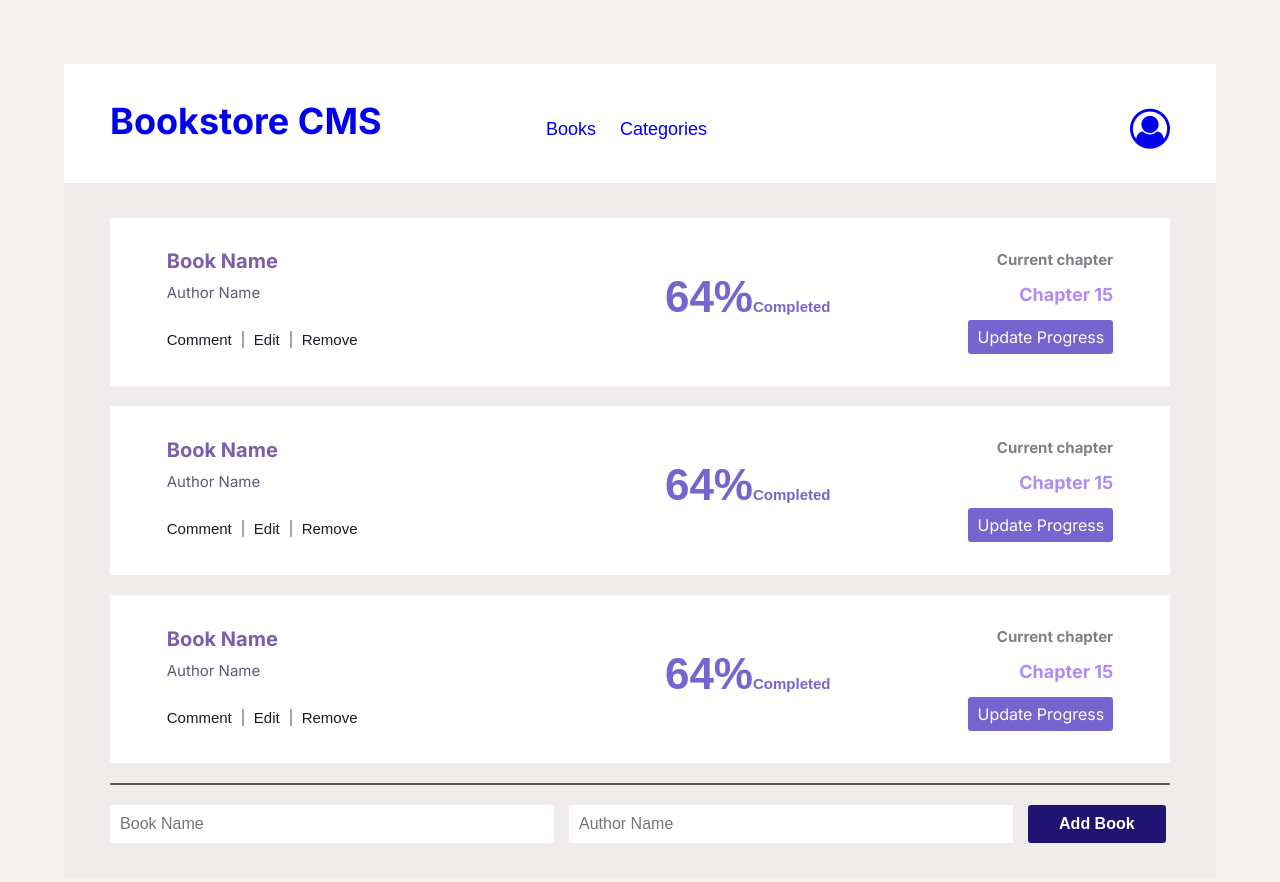
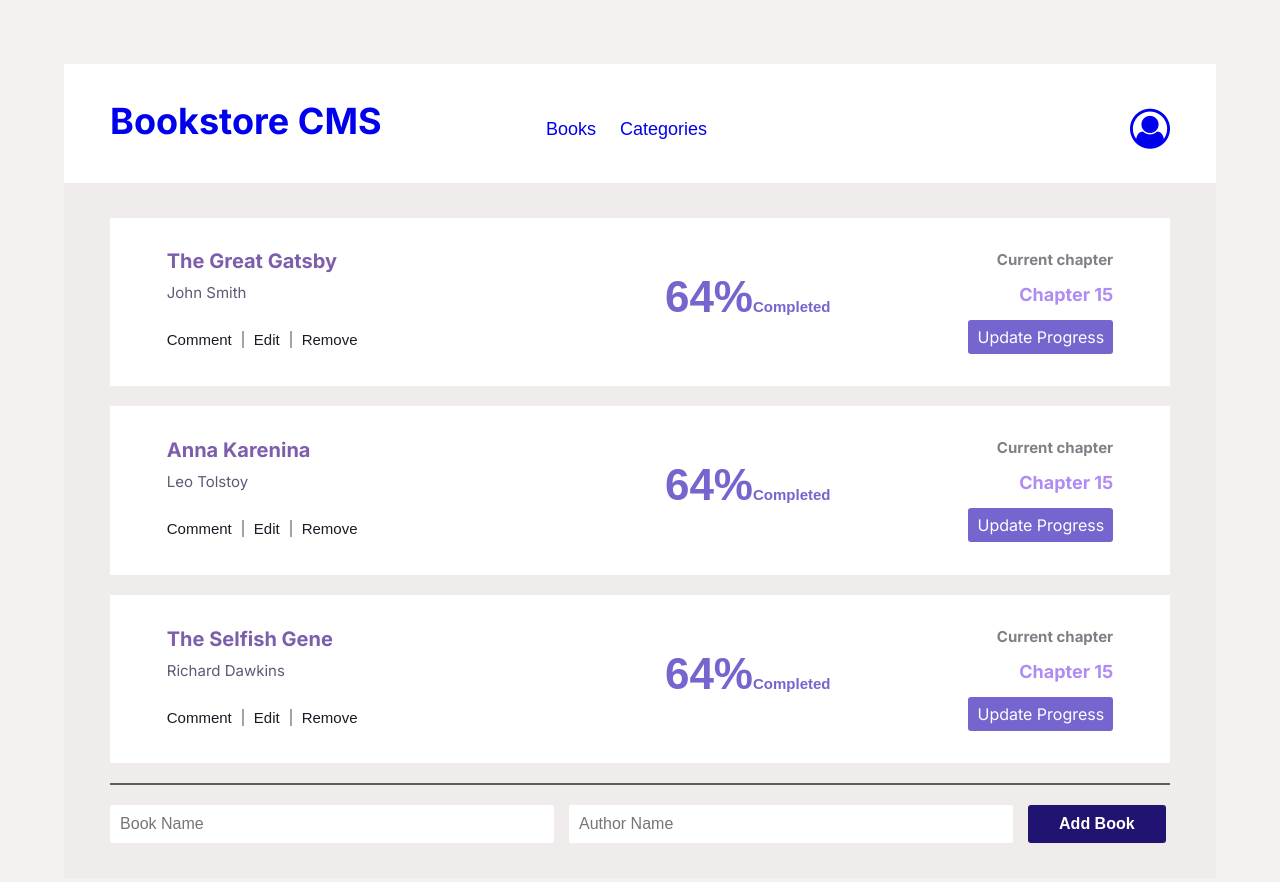
Before and after one commit to sumon766/bookstore, a React (Create React App) app: page / in a window 1280 px wide. Shown: the top 882 px of the page. Built offline with nearby package versions, Linux system fonts and the light colour scheme; a web font is replaced by a local one.

Commit message:
Bookstore functionality using react & redux

```diff
--- a/package.json
+++ b/package.json
@@ -14,6 +14,7 @@
     "react-redux": "^8.0.5",
     "react-router-dom": "^6.10.0",
     "react-scripts": "5.0.1",
+    "uuidv4": "^6.2.13",
     "web-vitals": "^2.1.4"
   },
   "scripts": {
--- a/src/App.css
+++ b/src/App.css
@@ -120,6 +120,11 @@ body {
   margin-right: 10px;
   padding-right: 10px;
   border-right: 2px solid #a7a3a3;
+  cursor: pointer;
+}
+
+.actions button:hover {
+  color:  rgb(18, 18, 216);
 }
 
 .update-progress button {
--- /dev/null
+++ b/src/components/Book.js
@@ -0,0 +1,40 @@
+import { useSelector, useDispatch } from 'react-redux';
+import { removeBook } from '../redux/books/bookSlice';
+
+const Book = () => {
+  const books = useSelector((store) => store.book.books);
+  const dispatch = useDispatch();
+  return (
+    <div>
+      {books.map((book) => {
+        const { item_id, title, author } = book;
+        return (
+          <div className="book" key={item_id}>
+            <div className="book-details">
+              <h2>{title}</h2>
+              <p>{author}</p>
+              <div className="actions">
+                <button type="button">Comment</button>
+                <button type="button">Edit</button>
+                <button type="button" onClick={() => dispatch(removeBook(item_id))}>Remove</button>
+              </div>
+            </div>
+            <div className="progress">
+              <h1>
+                64%
+                <span>Completed</span>
+              </h1>
+            </div>
+            <div className="update-progress">
+              <h4>Current chapter</h4>
+              <h3>Chapter 15</h3>
+              <button type="button">Update Progress</button>
+            </div>
+          </div>
+        );
+      })}
+    </div>
+  );
+};
+
+export default Book;
--- a/src/components/Books.js
+++ b/src/components/Books.js
@@ -1,78 +1,14 @@
+import { useSelector } from 'react-redux';
+import Book from './Book';
 import Form from './Form';
 
-const Books = () => (
-  <div className="books">
-    <div className="book">
-      <div className="book-details">
-        <h2>Book Name</h2>
-        <p>Author Name</p>
-        <div className="actions">
-          <button type="button">Comment</button>
-          <button type="button">Edit</button>
-          <button type="button">Remove</button>
-        </div>
-      </div>
-      <div className="progress">
-        <h1>
-          64%
-          <span>Completed</span>
-        </h1>
-      </div>
-      <div className="update-progress">
-        <h4>Current chapter</h4>
-        <h3>Chapter 15</h3>
-        <button type="button">Update Progress</button>
-      </div>
+const Books = () => {
+  const { books } = useSelector((store) => store.book);
+  return (
+    <div className="books">
+      <Book />
+      <Form />
     </div>
-
-    <div className="book">
-      <div className="book-details">
-        <h2>Book Name</h2>
-        <p>Author Name</p>
-        <div className="actions">
-          <button type="button">Comment</button>
-          <button type="button">Edit</button>
-          <button type="button">Remove</button>
-        </div>
-      </div>
-      <div className="progress">
-        <h1>
-          64%
-          <span>Completed</span>
-        </h1>
-      </div>
-      <div className="update-progress">
-        <h4>Current chapter</h4>
-        <h3>Chapter 15</h3>
-        <button type="button">Update Progress</button>
-      </div>
-    </div>
-
-    <div className="book">
-      <div className="book-details">
-        <h2>Book Name</h2>
-        <p>Author Name</p>
-        <div className="actions">
-          <button type="button">Comment</button>
-          <button type="button">Edit</button>
-          <button type="button">Remove</button>
-        </div>
-      </div>
-      <div className="progress">
-        <h1>
-          64%
-          <span>Completed</span>
-        </h1>
-      </div>
-      <div className="update-progress">
-        <h4>Current chapter</h4>
-        <h3>Chapter 15</h3>
-        <button type="button">Update Progress</button>
-      </div>
-    </div>
-
-    <Form />
-  </div>
-);
-
+  );
+};
 export default Books;
--- a/src/components/Form.js
+++ b/src/components/Form.js
@@ -1,14 +1,53 @@
-import { useDispatch } from 'react-redux';
+import store from '../redux/store';
+import { useState } from 'react';
 import { addBook } from '../redux/books/bookSlice';
 
 const Form = () => {
-  const dispatch = useDispatch();
+  const [newBook, setNewBook] = useState({
+    title: '',
+    author: '',
+    category: '',
+  });
+
+  const handleAddBook = (event) => {
+    event.preventDefault();
+    const books = store.getState().book.books;
+    const id = 'item' + (books.length + 1);
+    const title = document.getElementById('book-name').value;
+    const author = document.getElementById('author-name').value;
+    const category = 'Drama';
+    store.dispatch(addBook({item_id: id, title, author, category}));
+    setNewBook({ title: '', author: '', category: '' });
+  }
+
   return (
     <div className="add-book">
-      <form className="form">
-        <input type="text" name="book-name" id="book-name" placeholder="Book Name" required />
-        <input type="text" name="author-name" id="author-name" placeholder="Author Name" required />
-        <button type="submit" id="submit" onClick={() => dispatch(addBook({ title: 'Sherlock Holmes', author: 'Sir Arthur Conan Doyle' }))}>Add Book</button>
+      <form onSubmit={handleAddBook} className="form">
+        <input
+          type="text"
+          name="book-name"
+          id="book-name"
+          placeholder="Book Name"
+          value={newBook.title}
+          onChange={(e) =>
+            setNewBook({ ...newBook, title: e.target.value })
+          }
+          required
+        />
+        <input
+          type="text"
+          name="author-name"
+          id="author-name"
+          placeholder="Author Name"
+          value={newBook.author}
+          onChange={(e) =>
+            setNewBook({ ...newBook, author: e.target.value })
+          }
+          required
+        />
+        <button type="submit" id="submit">
+          Add Book
+        </button>
       </form>
     </div>
   );
--- a/src/redux/books/bookSlice.js
+++ b/src/redux/books/bookSlice.js
@@ -1,23 +1,41 @@
 import { createSlice } from '@reduxjs/toolkit';
 
-const books = [];
-
 const initialState = {
-  books,
+  books: [
+    {
+      item_id: 'item1',
+      title: 'The Great Gatsby',
+      author: 'John Smith',
+      category: 'Fiction',
+    },
+    {
+      item_id: 'item2',
+      title: 'Anna Karenina',
+      author: 'Leo Tolstoy',
+      category: 'Fiction',
+    },
+    {
+      item_id: 'item3',
+      title: 'The Selfish Gene',
+      author: 'Richard Dawkins',
+      category: 'Nonfiction',
+    },
+  ]
 };
 
 const bookSlice = createSlice({
   name: 'book',
   initialState,
   reducers: {
-    addBook: (state, action) => {
-      state.books.push(action.payload);
+    addBook: (store, action) => {
+      store.books.push(action.payload);
     },
-    removeBook: (state, action) => {
-      const bookId = action.payload;
-      const currentState = state;
-      currentState.books = state.books.filter((book) => book.id !== bookId);
-      return currentState;
+    removeBook: (store, action) => {
+      const id = action.payload;
+      store.books = store.books.filter((book) => book.item_id !== id);
+      store.books.forEach((book, index) => {
+        book.item_id = `item${index + 1}`;
+      });
     },
   },
 });
```
Also changed, not shown: 2 other files (tests, documents, lock files or other folders).
